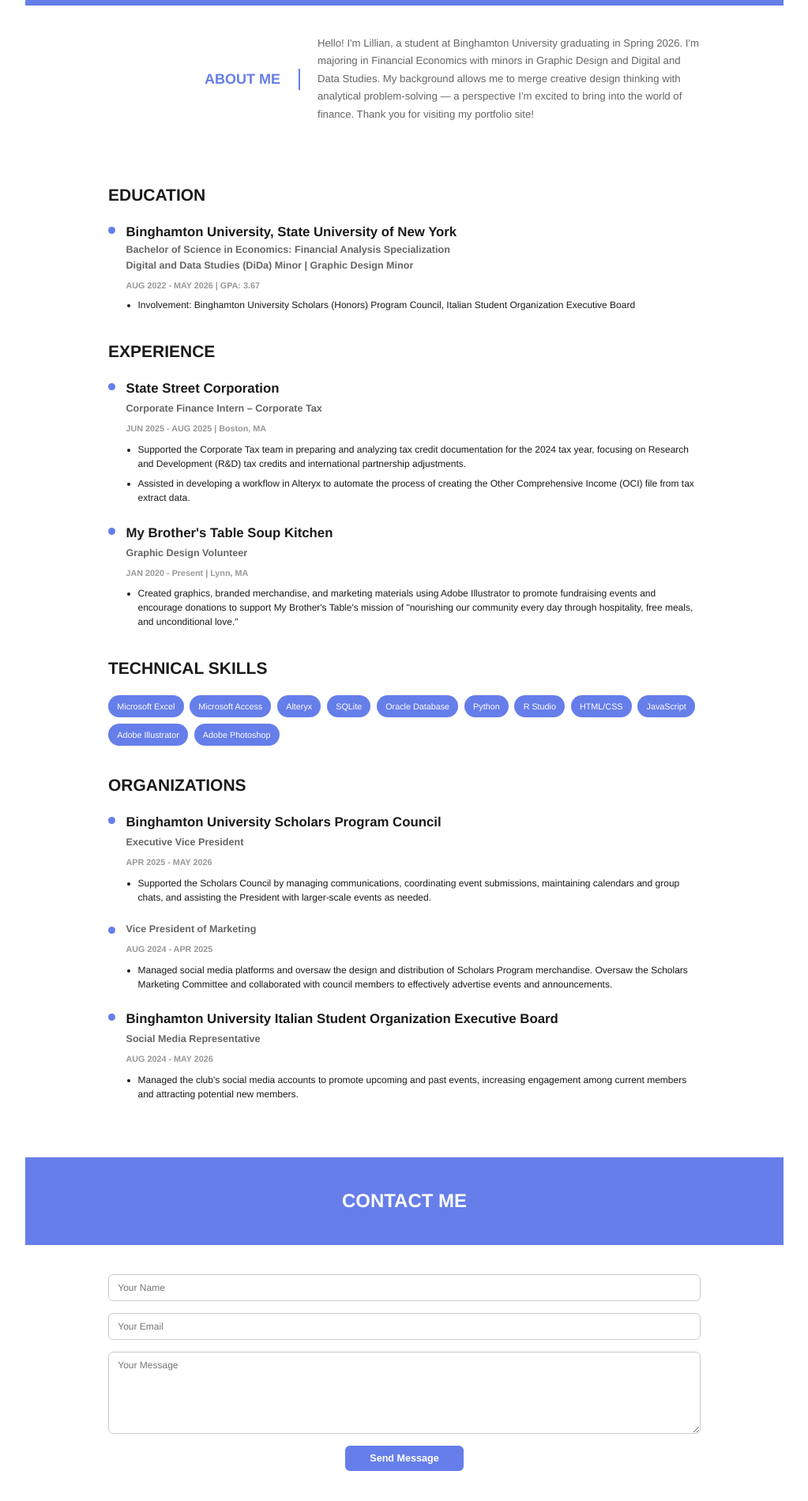
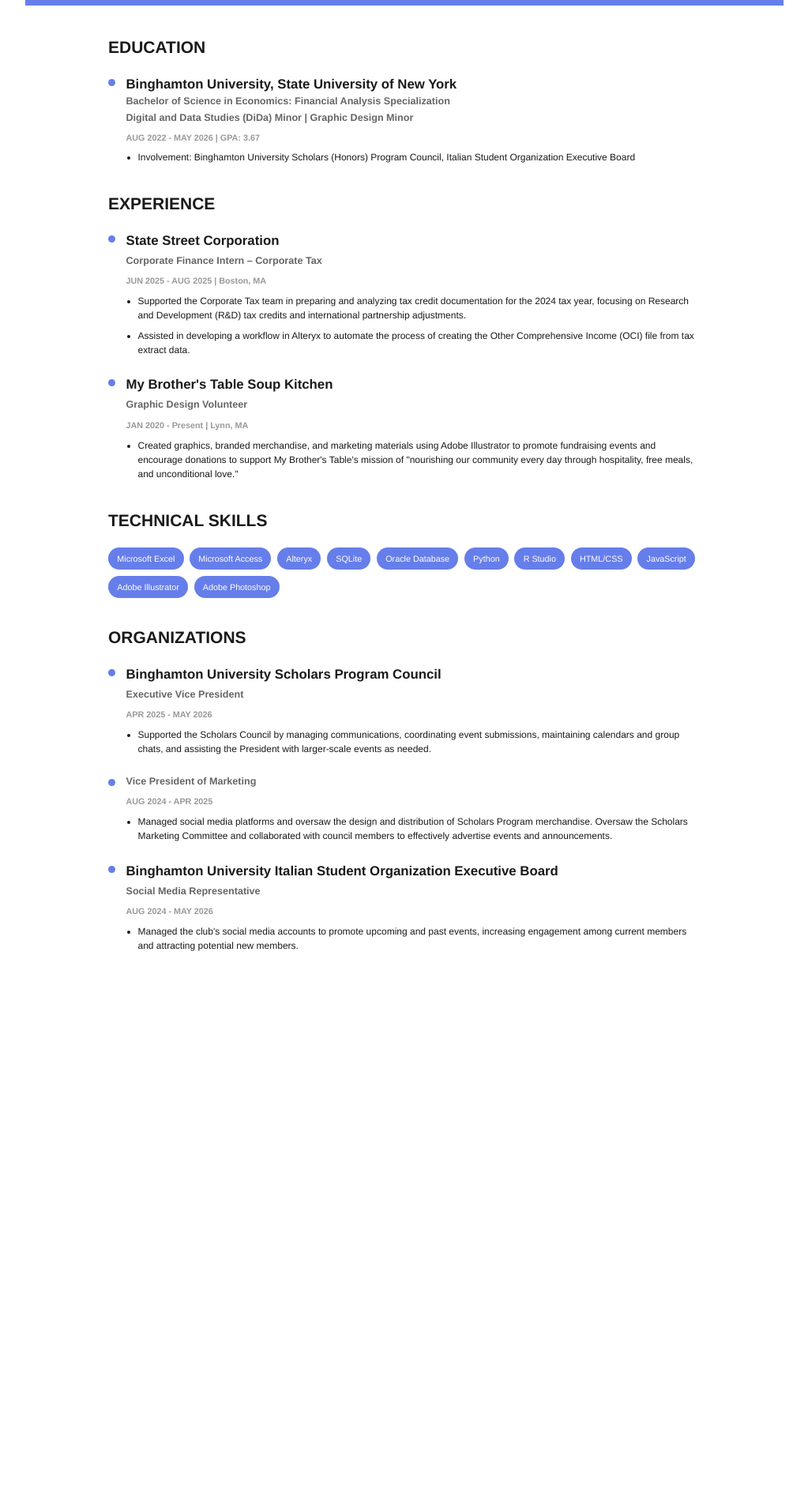
Before and after one commit to lillian-pulaski/lillian-pulaski.github.io, a plain HTML site: page index.html in a window 1280 px wide. Shown: the part 198-2098 px from the top of the page at 79% size, without its empty margins (128-1151 px from the left). After the commit the page ends 1476 px from the top, so only its background shows below. Drawn offline with Linux system fonts and the light colour scheme.

Commit message:
Remove intro and contact sections from index.html
Removed introductory section and contact form from the resume page.

```diff
--- a/index.html
+++ b/index.html
@@ -3,7 +3,7 @@
 <head>
   <meta charset="UTF-8" />
   <meta name="viewport" content="width=device-width, initial-scale=1.0" />
-  <title>Lillian Pulaski - Resume</title>
+  <title>Lillian Pulaski</title>
   <link rel="icon" type="image/svg+xml" href="images/icon3.svg" />
   <link
     rel="stylesheet"
@@ -412,19 +412,6 @@
       </div>
     </div>
 
-    <!-- INTRO -->
-    <div class="intro">
-      <div class="intro-label">ABOUT ME</div>
-      <p>
-        Hello! I'm Lillian, a student at Binghamton University graduating in
-        Spring 2026. I'm majoring in Financial Economics with minors in Graphic
-        Design and Digital and Data Studies. My background allows me to merge
-        creative design thinking with analytical problem-solving — a perspective
-        I'm excited to bring into the world of finance. Thank you for visiting
-        my portfolio site!
-      </p>
-    </div>
-
     <div class="content">
       <!-- EDUCATION -->
       <div class="section">
@@ -532,19 +519,6 @@
         </div>
       </div>
     </div>
-
-    <div class="contact-banner">
-      <h2>CONTACT ME</h2>
-    </div>
-
-    <div class="contact-form">
-      <form action="https://formspree.io/f/mdkwbakv" method="POST">
-        <input type="text" name="name" placeholder="Your Name" required />
-        <input type="email" name="_replyto" placeholder="Your Email" required />
-        <textarea name="message" rows="6" placeholder="Your Message" required></textarea>
-        <button type="submit">Send Message</button>
-      </form>
-    </div>
   </div>
 </body>
 </html>
```
